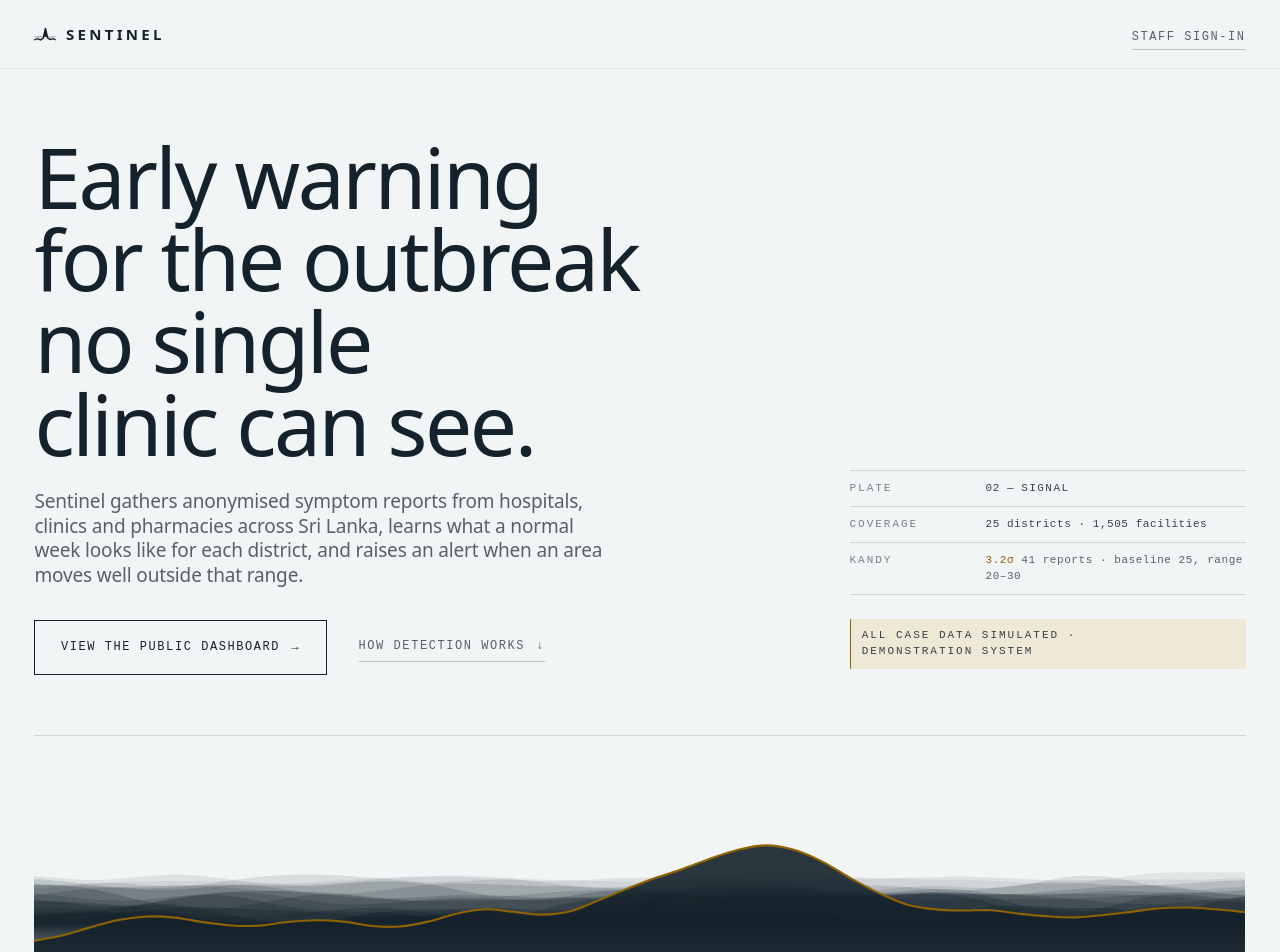
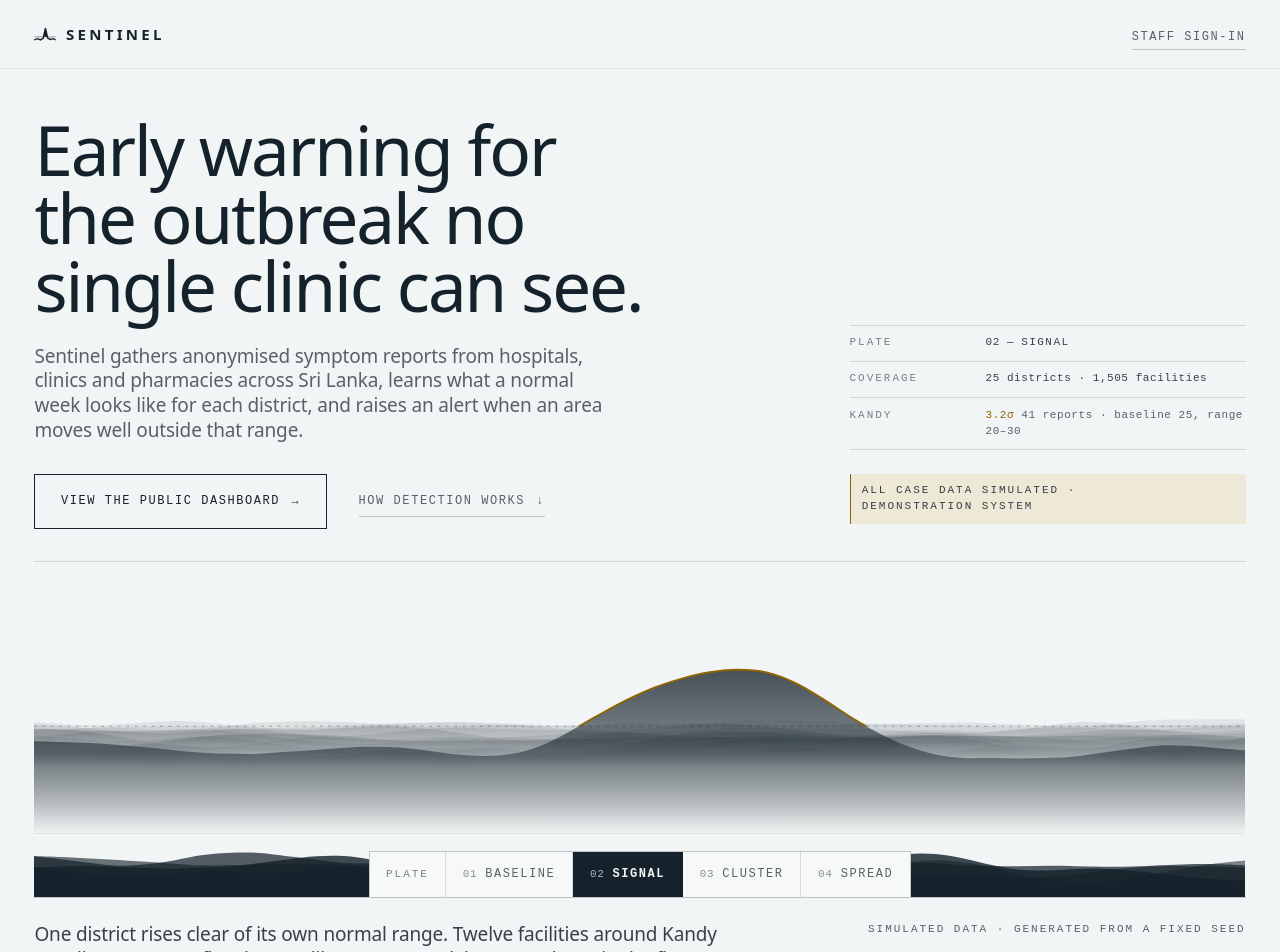
Before and after one commit to Rimaz17/sentinel, a React (Vite) app in the folder frontend/: page / in a window 1280 px wide. Shown: the top 952 px of the page. Built offline with nearby package versions, Linux system fonts and the light colour scheme.

Commit message:
fix(landing): layer the plate so the field reads behind the exceedance

```diff
--- a/frontend/src/features/landing/landing.css
+++ b/frontend/src/features/landing/landing.css
@@ -9,5 +9,5 @@
 }
 
 .landing__plate {
-  margin-top: var(--space-xl);
+  margin-top: var(--space-lg);
 }
--- a/frontend/src/features/landing/plate/PointPlate.tsx
+++ b/frontend/src/features/landing/plate/PointPlate.tsx
@@ -2,7 +2,7 @@ import { useMemo } from 'react'
 import { pointField, type PointFieldMode } from './series'
 
 const W = 1440
-const H = 560
+const H = 430
 const REPORTS = 96
 const SEED = 20260921
 
--- a/frontend/src/features/landing/plate/RidgePlate.tsx
+++ b/frontend/src/features/landing/plate/RidgePlate.tsx
@@ -2,28 +2,49 @@ import { useMemo } from 'react'
 import { ridgeArea, ridgeLine, type Frame } from './geometry'
 import { ridgeField, type RidgeFieldMode } from './series'
 
-const FRAME: Frame = { width: 1440, height: 560, baseline: 442, amplitude: 128 }
+/* The viewBox aspect is kept close to the stage's own aspect. The stage uses
+   `slice`, so a viewBox much taller than the stage crops the top of the frame —
+   which is exactly where the peak is. */
+const FRAME: Frame = { width: 1440, height: 430, baseline: 339, amplitude: 98 }
 const DISTRICTS = 25
 const SAMPLES = 44
 const SEED = 20260921
 
 /** Back ridges sit higher in the frame; front ridges sit at the baseline. */
-const liftFor = (depth: number) => (1 - depth) * 126
+const liftFor = (depth: number) => (1 - depth) * 97
 
-/** The shaded normal range, expressed in frame units either side of baseline. */
-const BAND_TOP = FRAME.baseline - 96
-const BAND_BOTTOM = FRAME.baseline + 30
+/** Ridges at or beyond this depth are foreground: they stand in front of the
+    band rather than being veiled by it. */
+const FOREGROUND_FROM = 0.86
+
+/** The band of normal weekly counts, in frame units. */
+const BAND_TOP = 227
+const BAND_BOTTOM = 355
+
+/** The near foreground gets its own baseline, well below the frame, so it reads
+    as a low ridge across the foot of the plate rather than as a slab of ink. */
+const FOREGROUND_FRAME: Frame = { width: 1440, height: 430, baseline: 435, amplitude: 80 }
 
 type RidgePlateProps = { mode: RidgeFieldMode }
 
 /**
- * Twenty-five district traces layered back to front, with the normal range
- * drawn over them as a band of paper so that only what rises clear of it stays
- * visible. A district inside its range is veiled; a district outside it is not.
- * That is the whole detection rule, drawn once.
+ * Twenty-five district traces, layered back to front, with the normal range
+ * drawn across them as a band of paper.
+ *
+ * A district inside its range is veiled by the band. A district outside it is
+ * not — it is the only thing that stays legible above the line. That is the
+ * detection rule drawn once, rather than described.
+ *
+ * Draw order matters and is the whole trick: background field, then the band,
+ * then the district that broke out, then the near foreground. Painting the
+ * exceeding ridge last and opaque would flatten the field into one mass.
  */
 export function RidgePlate({ mode }: RidgePlateProps) {
   const ridges = useMemo(() => ridgeField(SEED, DISTRICTS, SAMPLES, mode), [mode])
+
+  const background = ridges.filter((r) => !r.exceeding && r.depth < FOREGROUND_FROM)
+  const foreground = ridges.filter((r) => !r.exceeding && r.depth >= FOREGROUND_FROM)
+  const exceeding = ridges.filter((r) => r.exceeding)
 
   return (
     <svg
@@ -42,22 +63,43 @@ export function RidgePlate({ mode }: RidgePlateProps) {
           gradientUnits="userSpaceOnUse"
         >
           <stop offset="0%" stopColor="var(--paper)" stopOpacity="0" />
-          <stop offset="46%" stopColor="var(--paper)" stopOpacity="0.72" />
-          <stop offset="100%" stopColor="var(--paper)" stopOpacity="0.97" />
+          <stop offset="38%" stopColor="var(--paper)" stopOpacity="0.8" />
+          <stop offset="100%" stopColor="var(--paper)" stopOpacity="1" />
         </linearGradient>
+
+        {/* The exceeding ridge is solid at its crest and dissolves into the band,
+            so it reads as rising out of the normal range rather than sitting on
+            top of the picture. */}
+        <linearGradient
+          id="plate-exceed"
+          x1="0"
+          y1="108"
+          x2="0"
+          y2={BAND_BOTTOM}
+          gradientUnits="userSpaceOnUse"
+        >
+          <stop offset="0%" stopColor="var(--ink)" stopOpacity="0.93" />
+          <stop offset="62%" stopColor="var(--ink)" stopOpacity="0.5" />
+          <stop offset="100%" stopColor="var(--ink)" stopOpacity="0" />
+        </linearGradient>
+
+        {/* The accent is clipped to the region above the threshold, so ochre
+            appears on exactly the part of the trace that left the normal range
+            and nowhere else. */}
+        <clipPath id="plate-above-threshold">
+          <rect x="0" y="0" width={FRAME.width} height={BAND_TOP} />
+        </clipPath>
       </defs>
 
       {/* The field, back to front. Tone deepens as the ridges come forward,
           which is what gives the plate its depth without a single blur. */}
       <g>
-        {ridges
-          .filter((r) => !r.exceeding)
-          .map((ridge, i) => (
+        {background.map((ridge, i) => (
           <path
             key={i}
             d={ridgeArea(ridge.values, FRAME, liftFor(ridge.depth))}
             fill="var(--ink)"
-              fillOpacity={0.07 + ridge.depth * 0.5}
+            fillOpacity={0.07 + ridge.depth * 0.3}
           />
         ))}
       </g>
@@ -76,42 +118,52 @@ export function RidgePlate({ mode }: RidgePlateProps) {
         width={FRAME.width}
         height={FRAME.height - BAND_BOTTOM}
         fill="var(--paper)"
-        fillOpacity="0.97"
       />
 
-      {/* The threshold itself. */}
+      {/* The threshold. Dashed, so it reads as a rule rather than as terrain. */}
       <line
         x1="0"
         y1={BAND_TOP}
         x2={FRAME.width}
         y2={BAND_TOP}
         stroke="var(--ink)"
-        strokeOpacity="0.32"
+        strokeOpacity="0.42"
         strokeWidth="1"
-        strokeDasharray="2 5"
+        strokeDasharray="3 7"
       />
 
-      {/* The one district that left its range, drawn last so nothing veils it.
-          It is marked three ways — height, a heavier crest, and the accent —
-          so the signal never depends on colour alone. */}
-      {ridges
-        .filter((r) => r.exceeding)
-        .map((ridge, i) => (
+      {/* The district that left its range. Marked three ways — it is the tallest
+          thing in the frame, its crest is drawn heavier than any other, and it
+          carries the accent — so the signal never depends on colour alone. */}
+      {exceeding.map((ridge, i) => (
         <g key={`exceeding-${i}`}>
           <path
             d={ridgeArea(ridge.values, FRAME, liftFor(ridge.depth))}
-              fill="var(--ink)"
-              fillOpacity="0.9"
+            fill="url(#plate-exceed)"
           />
+          <g clipPath="url(#plate-above-threshold)">
             <path
               d={ridgeLine(ridge.values, FRAME, liftFor(ridge.depth))}
               fill="none"
               stroke="var(--ochre)"
-              strokeWidth="2.5"
+              strokeWidth="2.25"
               strokeLinecap="round"
             />
           </g>
+        </g>
       ))}
+
+      {/* The near foreground, in front of the band. */}
+      <g>
+        {foreground.map((ridge, i) => (
+          <path
+            key={`fg-${i}`}
+            d={ridgeArea(ridge.values, FOREGROUND_FRAME)}
+            fill="var(--ink)"
+            fillOpacity={0.5 + (ridge.depth - FOREGROUND_FROM) * 2.2}
+          />
+        ))}
+      </g>
     </svg>
   )
 }
--- a/frontend/src/features/landing/plate/plate.css
+++ b/frontend/src/features/landing/plate/plate.css
@@ -7,7 +7,7 @@
   width: 100%;
   /* Tall enough that the ridges have somewhere to rise, short enough that the
      caption stays in the first scroll on a laptop. */
-  height: clamp(20rem, 46vh, 33rem);
+  height: clamp(17rem, 42vh, 27rem);
   overflow: hidden;
   background-color: var(--paper);
   border-top: var(--rule-hair);
--- a/frontend/src/features/landing/plate/series.ts
+++ b/frontend/src/features/landing/plate/series.ts
@@ -59,7 +59,9 @@ export function ridgeField(
   mode: RidgeFieldMode,
 ): RidgeSeries[] {
   const rand = mulberry32(seed)
-  const exceedingIndex = Math.floor(count * 0.62)
+  // Mid-ground, so the district that leaves its range emerges from the band
+  // rather than standing in front of it.
+  const exceedingIndex = Math.round((count - 1) * 0.45)
 
   return Array.from({ length: count }, (_, i) => {
     const depth = count === 1 ? 1 : i / (count - 1)
@@ -84,7 +86,7 @@ export function ridgeField(
         const d = Math.abs(s - peak) / width
         if (d < 1) {
           const lift = Math.cos((d * Math.PI) / 2) ** 2
-          values[s] = (values[s] ?? 0) + lift * 0.64
+          values[s] = (values[s] ?? 0) + lift * 0.95
         }
       }
     }
--- a/frontend/src/features/landing/sections/hero.css
+++ b/frontend/src/features/landing/sections/hero.css
@@ -1,5 +1,5 @@
 .hero {
-  padding-block: clamp(2.5rem, 1.6rem + 4vw, 5rem) 0;
+  padding-block: clamp(2rem, 1.4rem + 2.6vw, 3.5rem) 0;
 }
 
 .hero__inner {
@@ -11,7 +11,7 @@
    which is what keeps it reading as a set column rather than as a full-width
    banner. */
 .hero__lede {
-  max-width: 21ch;
+  max-width: 24ch;
 }
 
 .hero__title {
@@ -107,7 +107,7 @@
   }
 
   .hero__title {
-    max-width: 15ch;
+    max-width: 24ch;
   }
 
   /* The rail sits on the headline's lower baseline, never above it. */
@@ -118,6 +118,6 @@
 
 @media (min-width: 60rem) and (max-width: 74rem) {
   .hero__title {
-    max-width: 13ch;
+    max-width: 19ch;
   }
 }
--- a/frontend/src/styles/type.css
+++ b/frontend/src/styles/type.css
@@ -22,7 +22,7 @@
      Fluid from 360px to 1440px. The display ceiling is 5.25rem, under the
      6rem cap; tracking tightens as size grows, because a grotesque set large
      at default tracking reads loose. */
-  --step-display: clamp(2.5rem, 1.42rem + 4.8vw, 5.25rem);
+  --step-display: clamp(2.375rem, 1.6rem + 3.4vw, 4.5rem);
   --step-title: clamp(1.75rem, 1.3rem + 2vw, 2.75rem);
   --step-section: clamp(1.25rem, 1.1rem + 0.7vw, 1.625rem);
   --step-body-lg: clamp(1.0625rem, 1rem + 0.3vw, 1.1875rem);
```
Lines whose indentation alone changed are shown as unchanged.
